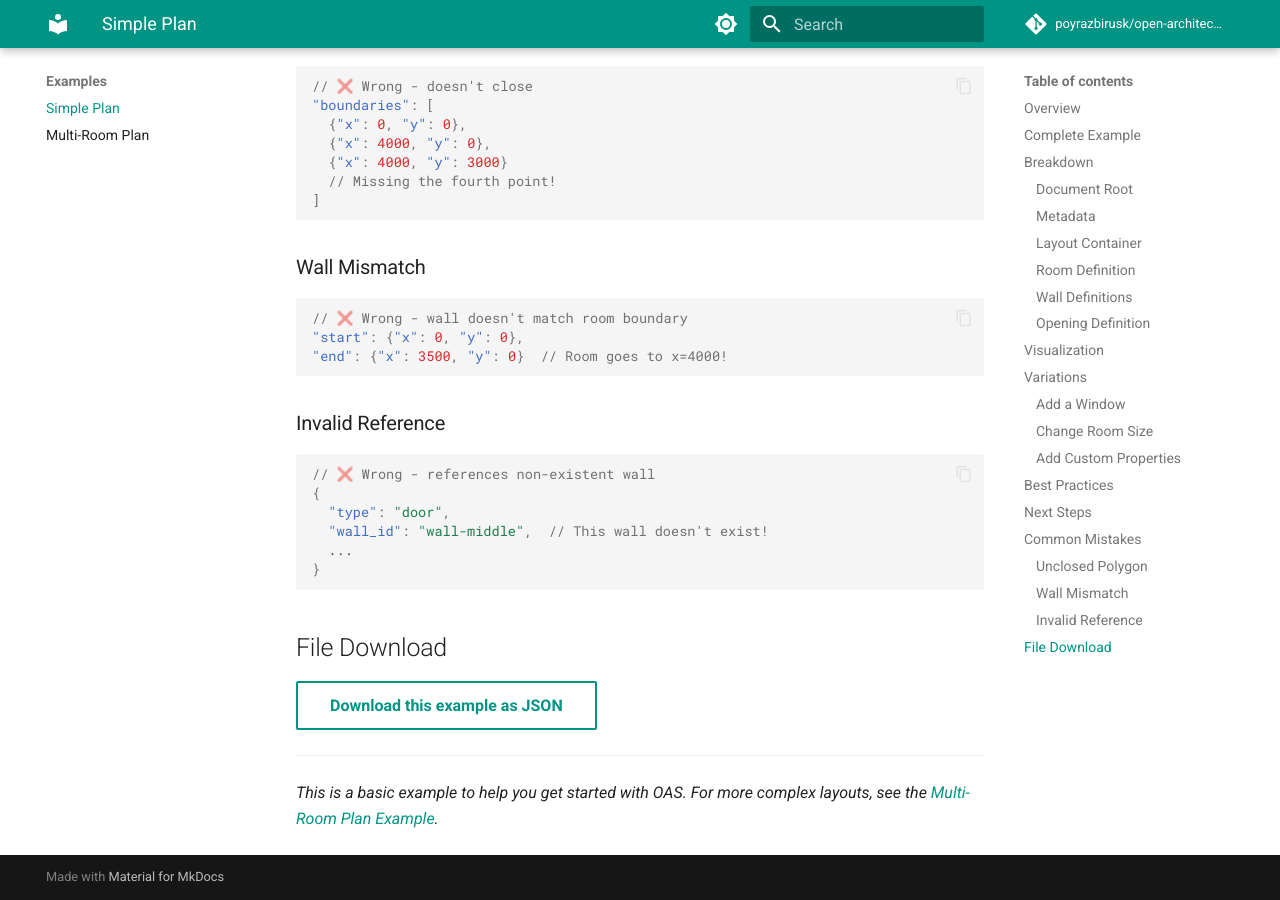
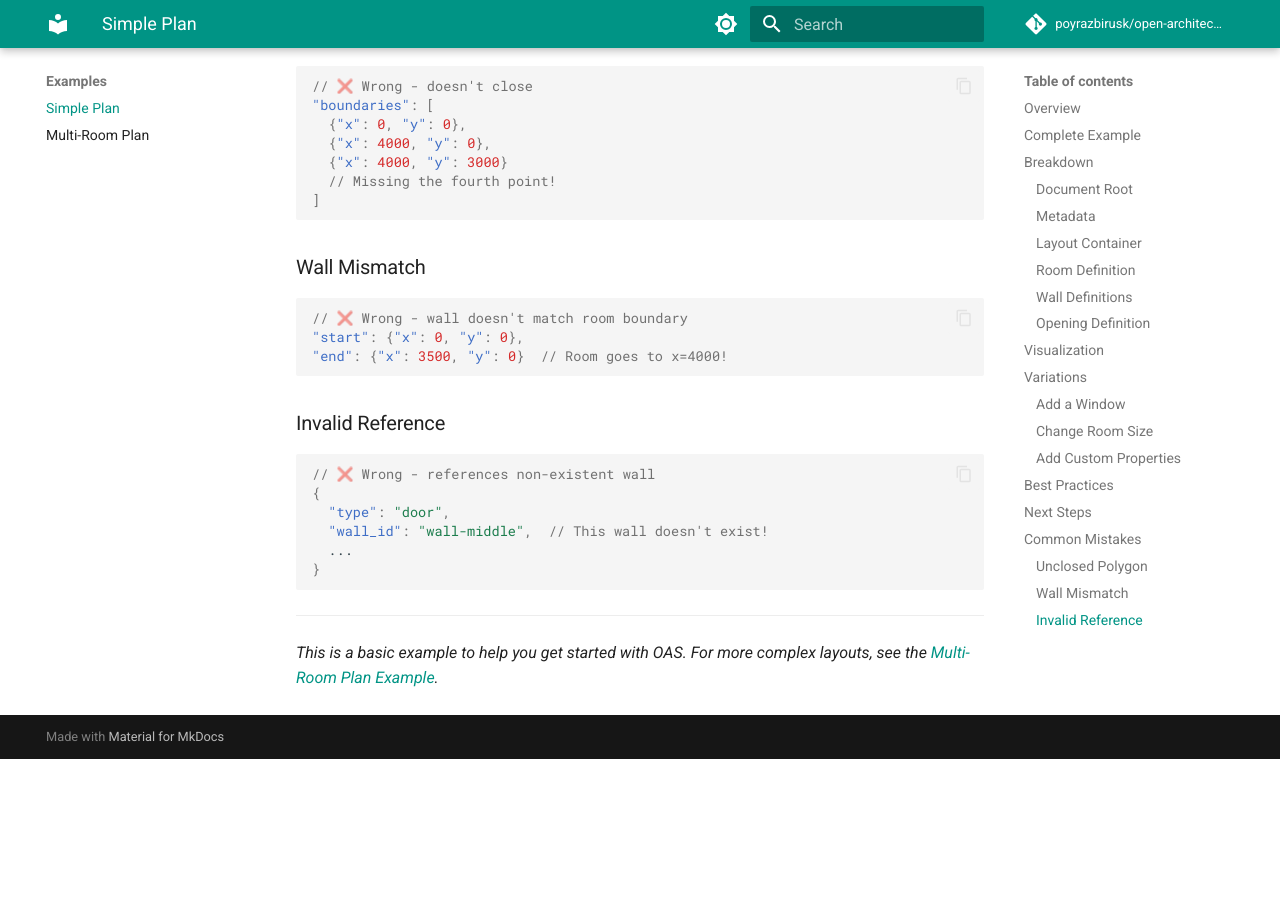
Before and after one commit to poyrazbirusk/open-architecture-standards, an MkDocs documentation site: the page built from docs/examples/simple_plan.md, in a window 1280 px wide and 900 px high, scrolled down 6225 px. Built offline with MkDocs 1.6.1 and Material for MkDocs 9.7.7, drawn with Linux system fonts in a browser that asks for light colours; comment, search, counter and statistics services are not loaded; after the commit the page ends 6984 px from its top, so only the background shows below that.

Commit message:
Remove non-existent file reference from simple plan example
Co-authored-by: poyrazbirusk <226087247+poyrazbirusk@users.noreply.github.com>

````diff
--- a/docs/examples/simple_plan.md
+++ b/docs/examples/simple_plan.md
@@ -327,10 +327,6 @@ Add furniture information:
 }
 ```
 
-## File Download
-
-[Download this example as JSON](simple_plan.json){ .md-button }
-
 ---
 
 *This is a basic example to help you get started with OAS. For more complex layouts, see the [Multi-Room Plan Example](multi_room_plan.md).*
````
